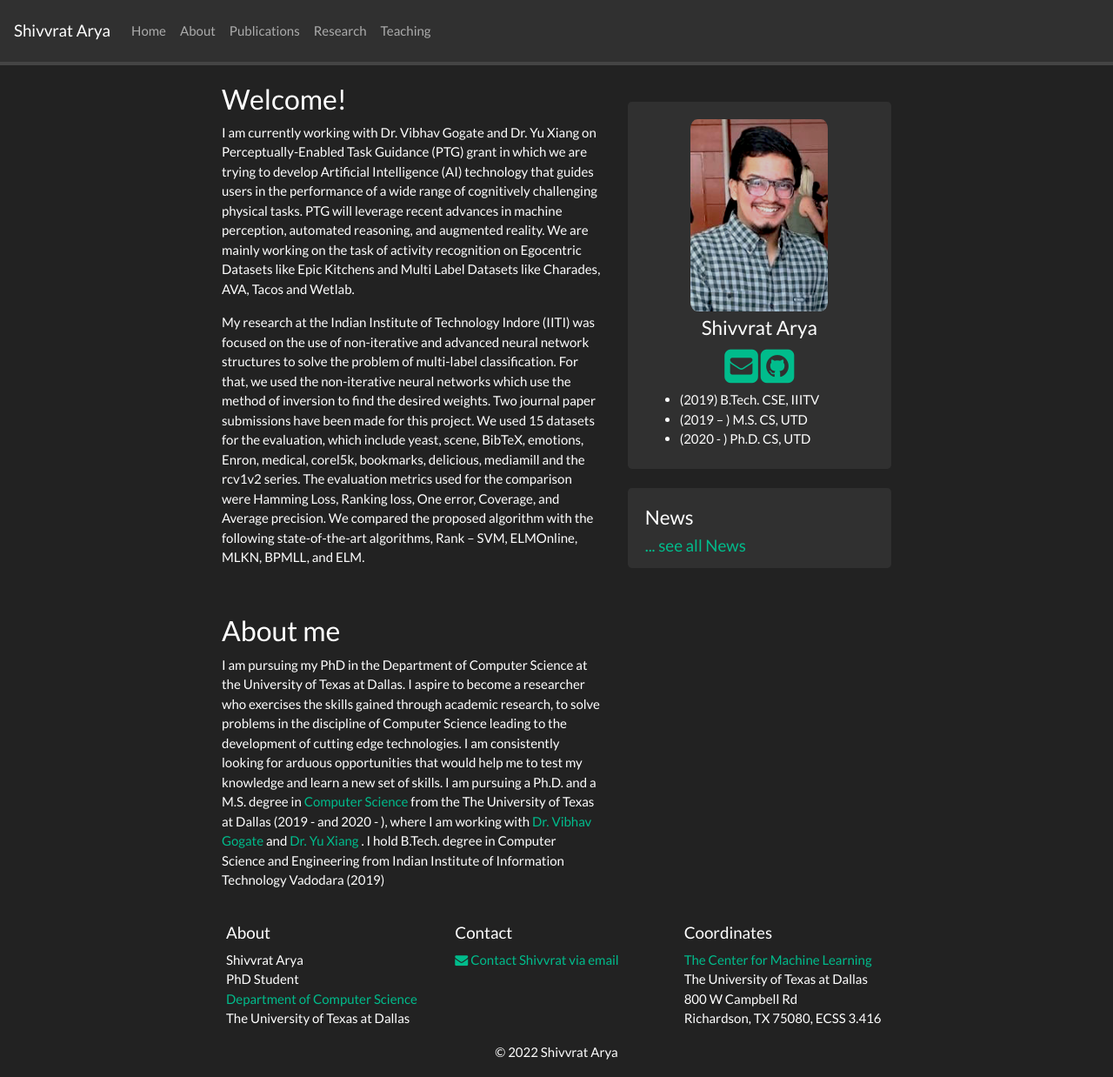
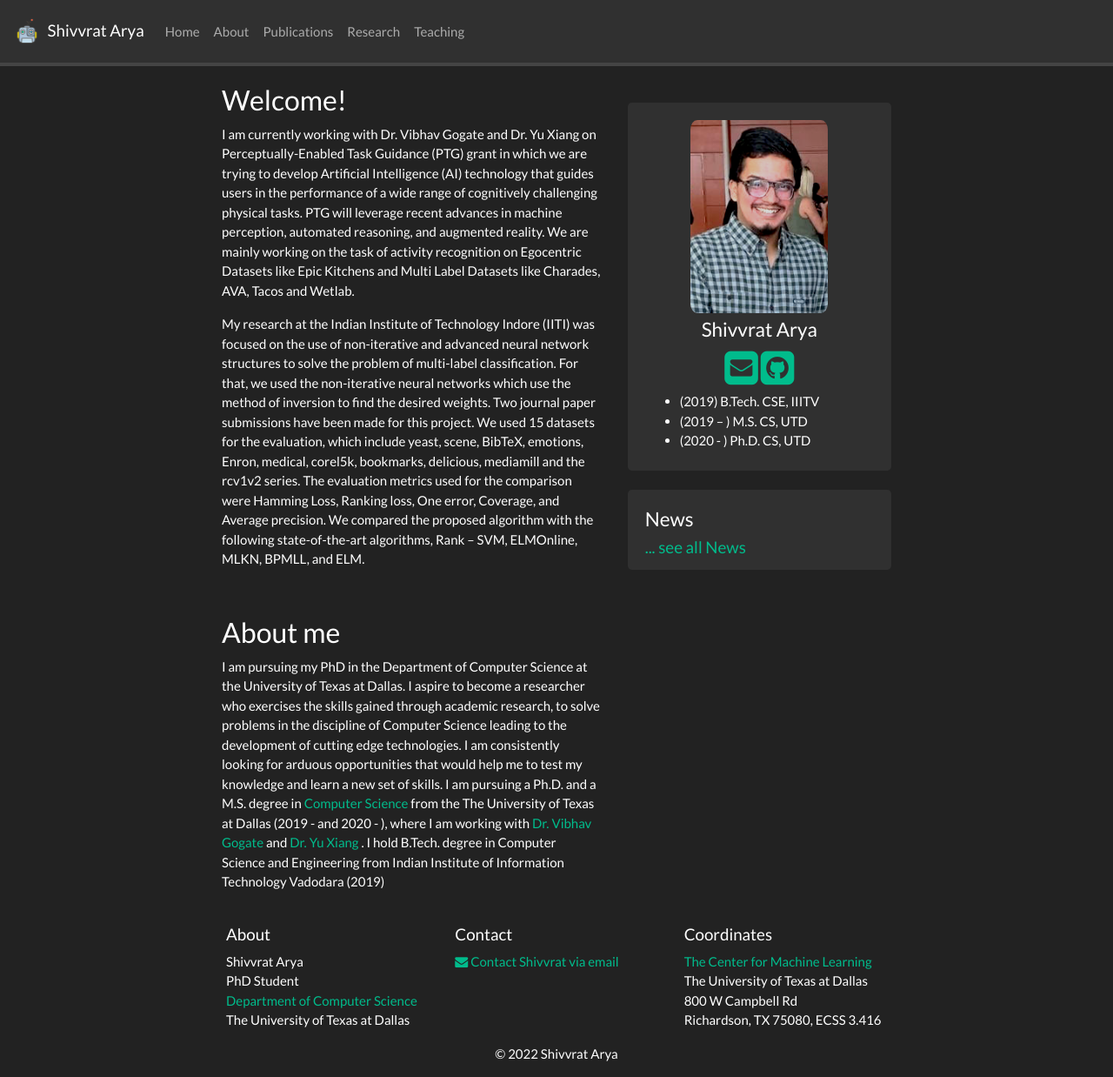
Before and after one commit to Shivvrat/shivvrat.github.io, a Jekyll site: the page built from _pages/home.md, in a window 1280 px wide and 1238 px high. Shown: the whole window at 87% size. Built offline with Jekyll 4.4.1, drawn with Linux system fonts in a browser that asks for light colours; nearby versions of some CDN libraries; a style sheet for code colours, icons or effects is not loaded.

Commit message:
Why: * Update header
This change addresses the need by:
*

```diff
--- a/_includes/header.html
+++ b/_includes/header.html
@@ -6,7 +6,7 @@
 <nav class="navbar sticky-top navbar-expand-md navbar-dark bg-dark">
 <!-- <nav class="navbar navbar-expand-sm navbar-dark bg-dark"> -->
     <a class="navbar-brand" href="{{ site.url }}{{ site.baseurl }}/">
-<!--     <img src="{{ site.url }}{{ site.baseurl }}/favicon.ico" width="30" height="30" style="margin-right:5px" class="d-inline-block align-top" alt="">-->
+     <img src="{{ site.url }}{{ site.baseurl }}/favicon.ico" width="30" height="30" style="margin-right:5px" class="d-inline-block align-top" alt="">
       {{ site.title | escape }}
     </a>
     <button class="navbar-toggler" type="button" data-toggle="collapse" data-target="#navbarColor02" aria-controls="navbarColor02" aria-expanded="false" aria-label="Toggle navigation">
```
Also changed, not shown: favicon.ico.
